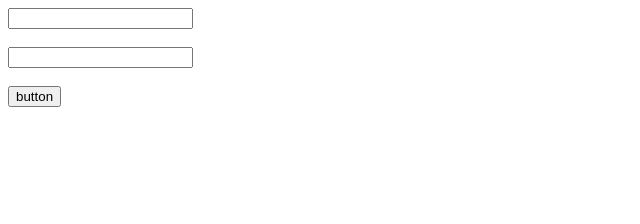
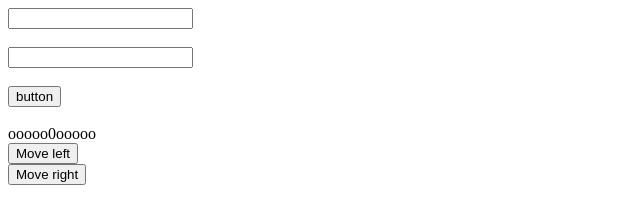
Before and after one commit to ArushGore/Git_experiment, a plain HTML site: page experiment.HTML in a window 1280 px wide. Shown: the whole page, without its empty margins (0-640 px from the left). Drawn offline with Linux system fonts and the light colour scheme.

Commit message:
messing with string values and buttons

```diff
--- a/experiment.HTML
+++ b/experiment.HTML
@@ -6,8 +6,10 @@
     <body>
         <input type="text" id="long" name="long"><br><br>
         <input type="text" id="lat" name="lat"><br><br>
-        <button type="button" onclick="showValue()">button</button>
-
+        <button type="button" onclick="showValue()">button</button><br><br>
+        <div id='hello'>ooooo0ooooo</div>
+        <button type="button" onclick="moveLeft()">Move left</button><br>
+        <button type='button' onclick="moveRight()">Move right</button>
 
     </body>
 
@@ -16,8 +18,20 @@
     <script type="text/javascript">
         function showValue(){
             alert(document.getElementById('long').value + " " + document.getElementById('lat').value)
-       }
-    /*
+        }
+        var node = document.getElementById('hello').innerHTML
+        console.log(node)
+        console.log(node.length)
+        function moveRight(noth){
+            console.log(node.length)
+            for (let i = 0; i < node.length; i++){
+                console.log(node[i])
+            }
+        }
+        function moveLeft(node){
+
+        }
+        /*
 
             ooooo0ooooo <- display inside a div, with style font size 24, font name - courier
             then create two buttons
@@ -26,7 +40,7 @@
 
             if I click left button, then 0 should move to left and swap with o on its left
             if I click right button then 0 should move to right and swap with o on right
-    */
+         */
     </script>
 
 </html>
```
